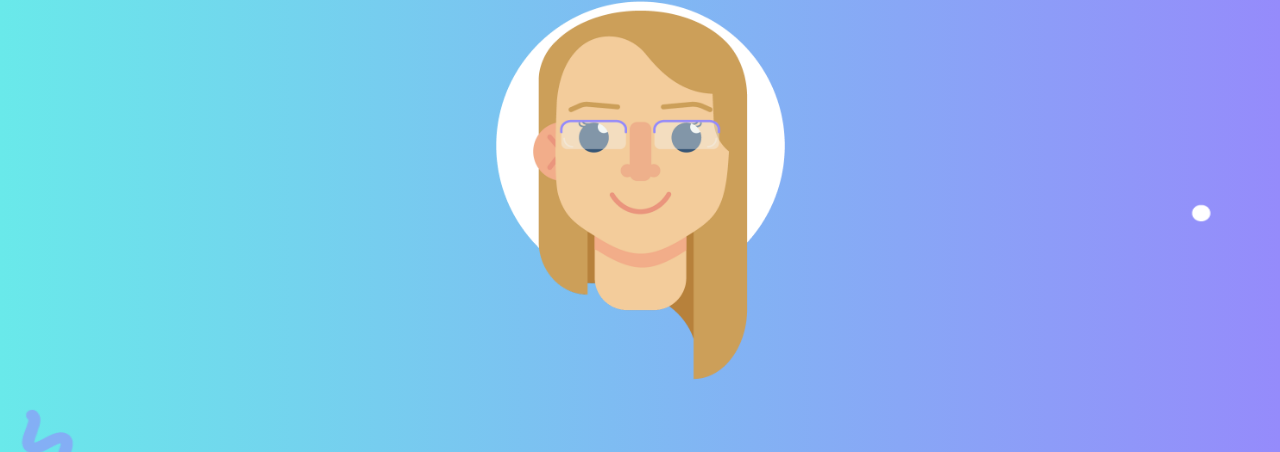
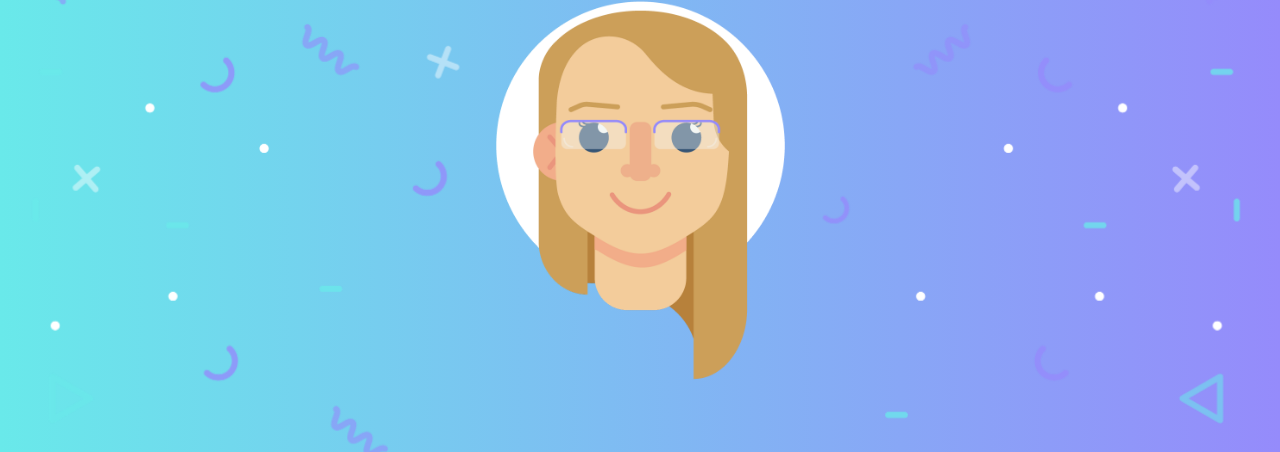
Before and after one commit to MelissaB1517/MelissaB1517.github.io, a plain HTML site: page Portfolio Site/index.html in a window 1280 px wide. Shown: the part 104-556 px from the top of the page. Drawn offline with nearby package versions, Linux system fonts and the light colour scheme.

Commit message:
Parallax test
changed parallax images to background images to see if this fixes
shrinking

```diff
--- a/Portfolio Site/Portfolio.css
+++ b/Portfolio Site/Portfolio.css
@@ -6,34 +6,44 @@ header{
     height: 100vh;
 }
 
+
 #parallax{
     height: 100vh;
     width: 100%;
+    perspective: 1px;
     position: absolute;
     top: 0;
-    perspective: 1px;
     overflow-x: hidden;
     overflow-y: auto;
-
 }
 
 .paraLayer{
+    text-align: center;
+    height: 100vh;
     width: 100%;
-    height: 100vh;
     position: absolute;
     top: 0;
 }
 
 #back{
     transform: translateZ(-3px) scale(4);
+    background-image: url(images/Triangle_Line.png);
+    background-repeat: no-repeat;
+    background-size: cover;
 }
 
 #middle{
     transform: translateZ(-2px) scale(3);
+    background-image: url(images/X_HalfCircle.png);
+    background-repeat: no-repeat;
+    background-size: cover;
 }
 
 #front{
     transform: translateZ(-1px) scale(2);
+    background-image: url(images/ZigZag_SmallCircle.png);
+    background-repeat: no-repeat;
+    background-size: cover;
 }
 
 #ham{
--- a/Portfolio Site/index.html
+++ b/Portfolio Site/index.html
@@ -21,14 +21,11 @@
 
 <!--Parallax-->
         <div id="parallax">
-            <div class="paraImgContainer">
-                <img class="paraLayer" id="back" src="images/Triangle_Line.png" />
+            <div class="paraLayer" id="back">
             </div>
-            <div class="paraImgContainer">
-                <img class="paraLayer" id="middle" src="images/X_HalfCircle.png" />
+            <div class="paraLayer" id="middle">
             </div>
-            <div class="paraImgContainer">
-                <img class="paraLayer" id="front" src="images/ZigZag_SmallCircle.png" />
+            <div class="paraLayer" id="front">
             </div>
         </div>
 
```
